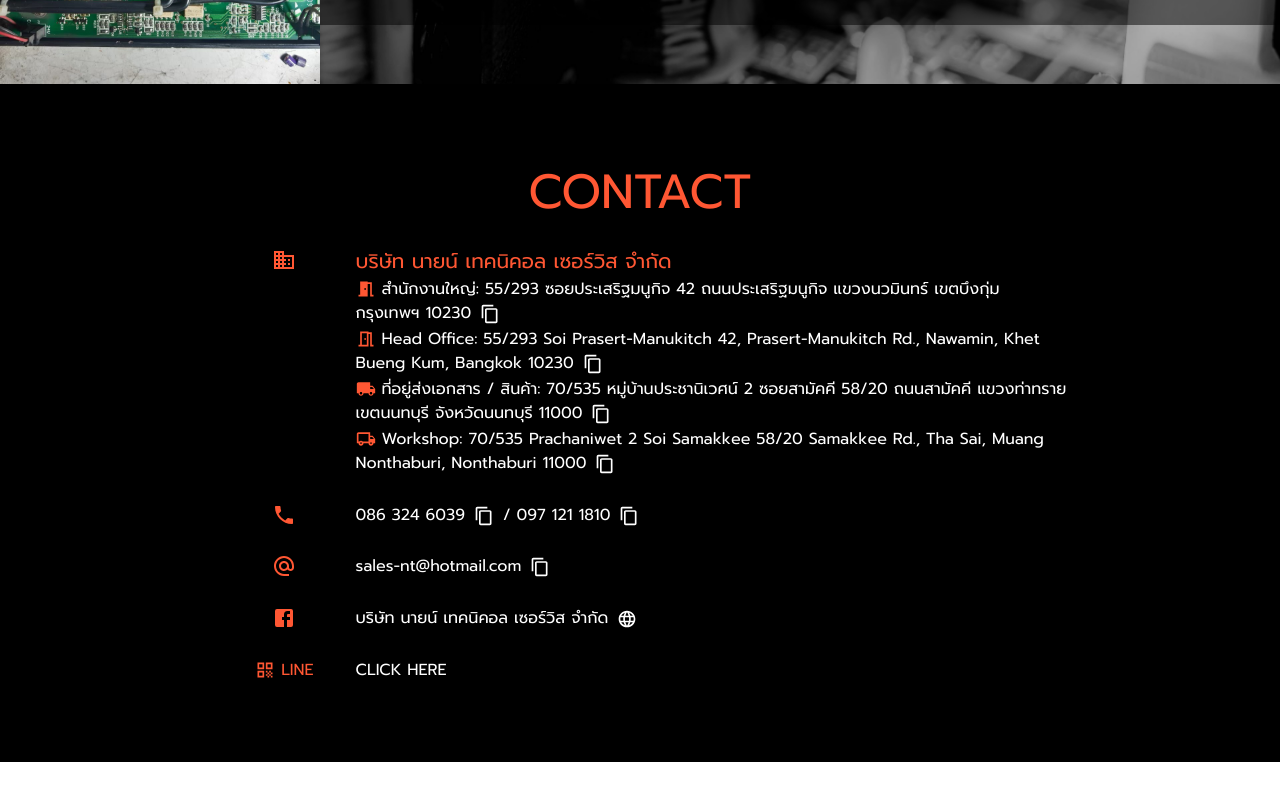
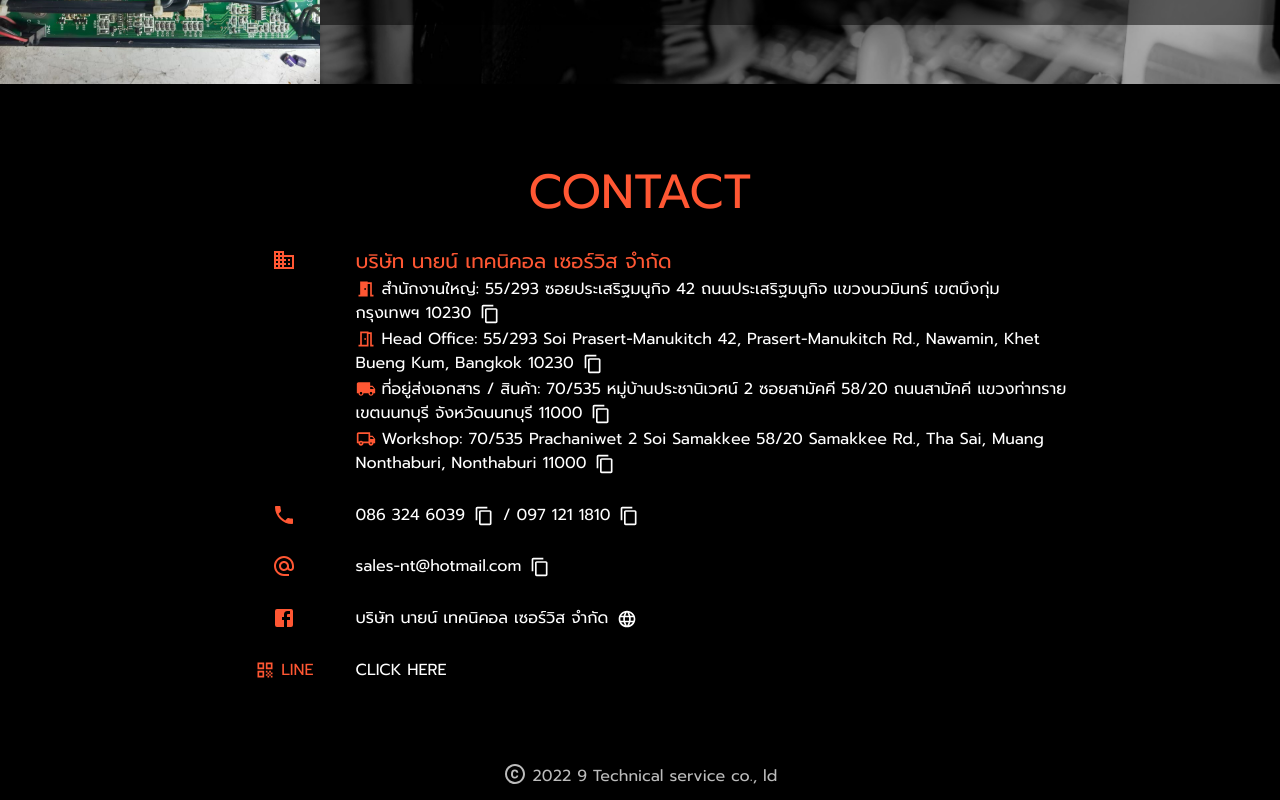
Before and after one commit to ennllzee/9-tech, a React (Create React App) app: page / in a window 1280 px wide. Shown: the part 2706-3506 px from the top of the page. Before the commit the page ends 3468 px from the top, so only its background shows below. Built offline with nearby package versions, Linux system fonts and the light colour scheme.

Commit message:
add foot

```diff
--- a/src/App.tsx
+++ b/src/App.tsx
@@ -1,5 +1,6 @@
 import { useEffect, useState } from "react";
 import Contact from "./components/Contact/Contact";
+import Foot from "./components/Foot/Foot";
 import Foundation from "./components/Foundation/Foundation";
 import Home from "./components/Home/Home";
 import Service from "./components/Service/Service";
@@ -51,6 +52,9 @@ function App() {
         <div id="contact">
           <Contact />
         </div>
+        <div>
+          <Foot />
+        </div>
       </main>
     </div>
   );
--- /dev/null
+++ b/src/components/Foot/Foot.tsx
@@ -0,0 +1,39 @@
+import { Grid, makeStyles, Typography } from "@material-ui/core";
+import { Copyright } from "@material-ui/icons";
+
+const useStyles = makeStyles((theme) => ({
+  root: {
+    maxWidth: "100vw",
+    backgroundColor: "black",
+    paddingBottom: '1%'
+  },
+  icon: {
+    marginBottom: -5,
+    color: "#BCBCBC",
+  },
+  copyright: {
+    color: "#BCBCBC",
+  },
+}));
+
+function Foot() {
+  const classes = useStyles();
+
+  return (
+    <Grid
+      container
+      direction="row"
+      className={classes.root}
+      justify="center"
+      alignItems="center"
+    >
+      <Grid item xs={12} md={12} lg={12}>
+        <Typography align="center" variant="body1" className={classes.copyright}>
+          <Copyright className={classes.icon}/>{" "}2022 9 Technical service co., ld
+        </Typography>
+      </Grid>
+    </Grid>
+  );
+}
+
+export default Foot;
```
